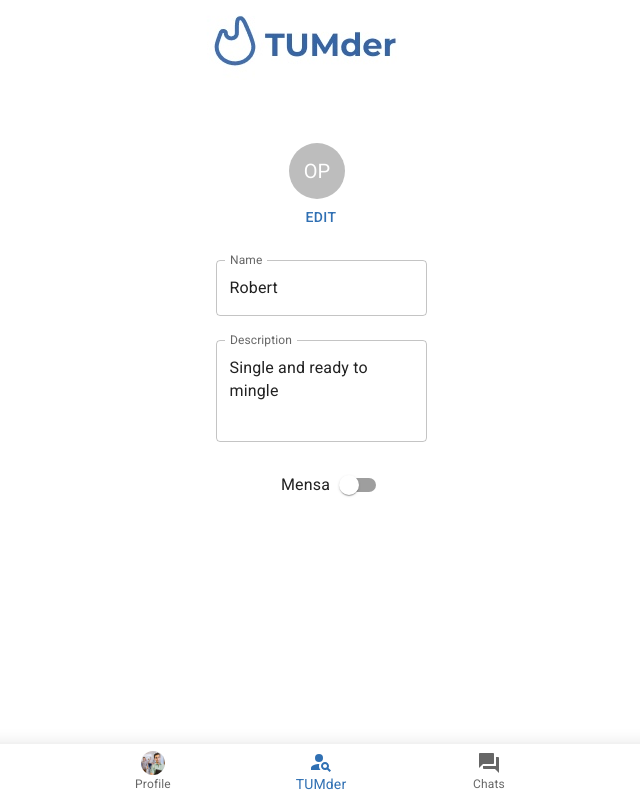
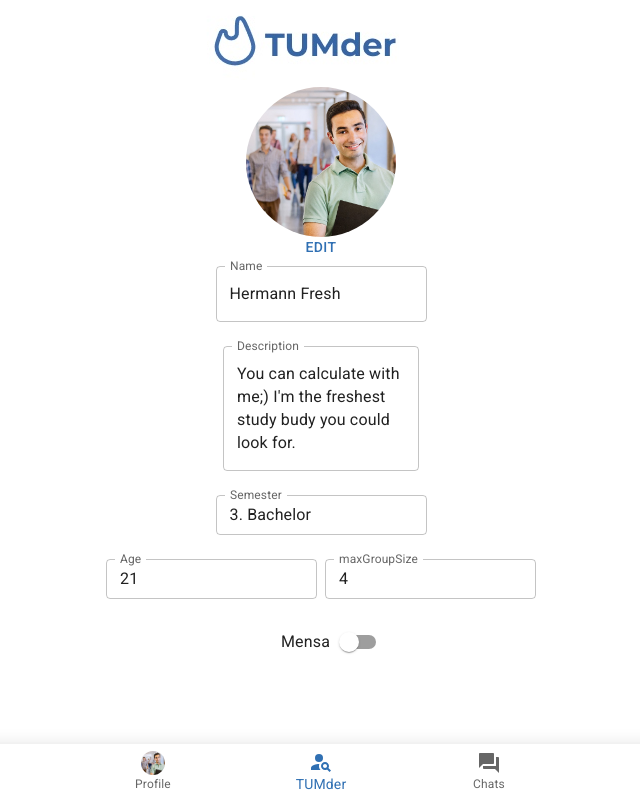
Before and after one commit to AleMer97/TUMder, a React (Create React App) app in the folder create-react-app/: page /profile in a window 1280 px wide. Shown: the whole page, without its empty margins (319-959 px from the left). Built offline with nearby package versions, Linux system fonts and the light colour scheme.

Commit message:
modified accountpage

```diff
--- a/create-react-app/src/pages/Profile.js
+++ b/create-react-app/src/pages/Profile.js
@@ -10,35 +10,45 @@ import FormGroup from '@mui/material/FormGroup';
 import FormControlLabel from '@mui/material/FormControlLabel';
 import TextField from '@mui/material/TextField';
 
+import {students} from '../data';
+
 export default function Profile() {
 
-  const [name, setName] = React.useState('Robert');
+  const student = 0;
+
+  const [name, setName] = React.useState(students[student].name);
 
   const handleChangeName = (event) => {
     setName(event.target.value);
   };
 
-  const [description, setDescription] = React.useState('Single and ready to mingle');
+  const [description, setDescription] = React.useState(students[student].description);
 
   const handleChangeDescription = (event) => {
-    setDescription(event.target.name);
+    setDescription(event.target.value);
   };
 
   return (
     <Grid
       container
       direction="column"
-      sx={{ my: 4 }}
-      justifyContent="flex-start"
+      // sx={{ my: 4 }}
+      justifyContent="center"
       alignItems="center"
-      spacing={3}
+      // spacing={3}
     >
-      <Grid item>
-        <Avatar sx={{ width: 56, height: 56 }}>OP</Avatar>
+      <Grid item mb={3}>
+        <Avatar
+          alt="Profile Pic"
+          src={students[student].image}
+          sx={{ width: 150, height: 150}}
+        />
+      </Grid>
+      <Grid item sx={{mt:-4}}>
         <Button >Edit</Button>
       </Grid>
 
-      <Grid item>
+      <Grid item mb={3}>
           <TextField
             id="outlined-multiline-flexible"
             label="Name"
@@ -47,7 +57,8 @@ export default function Profile() {
             onChange={handleChangeName}
           />
       </Grid>
-      <Grid item>
+
+      <Grid item mb={3}>
           <TextField
             id="outlined-multiline-flexible"
             label="Description"
@@ -58,7 +69,39 @@ export default function Profile() {
             onChange={handleChangeDescription}
           />
       </Grid>
-      <Grid item>
+
+      <Grid item mb={3}>
+        <TextField
+          size="small"
+          label="Semester"
+          value={students[student].semester}
+        />
+      </Grid>
+
+      <Grid
+        container
+        spacing={1}
+        justifyContent="center"
+        mb={3}
+      >
+        <Grid item>
+          <TextField
+            size="small"
+            label="Age"
+            value={students[student].age}
+          />
+        </Grid>
+        <Grid item>
+          <TextField
+            size="small"
+            label="maxGroupSize"
+            value={students[student].maxGroupSize}
+          />
+        </Grid>
+      </Grid>
+
+
+      <Grid item mb={3}>
         <FormGroup>
           <FormControlLabel
             value="start"
```
